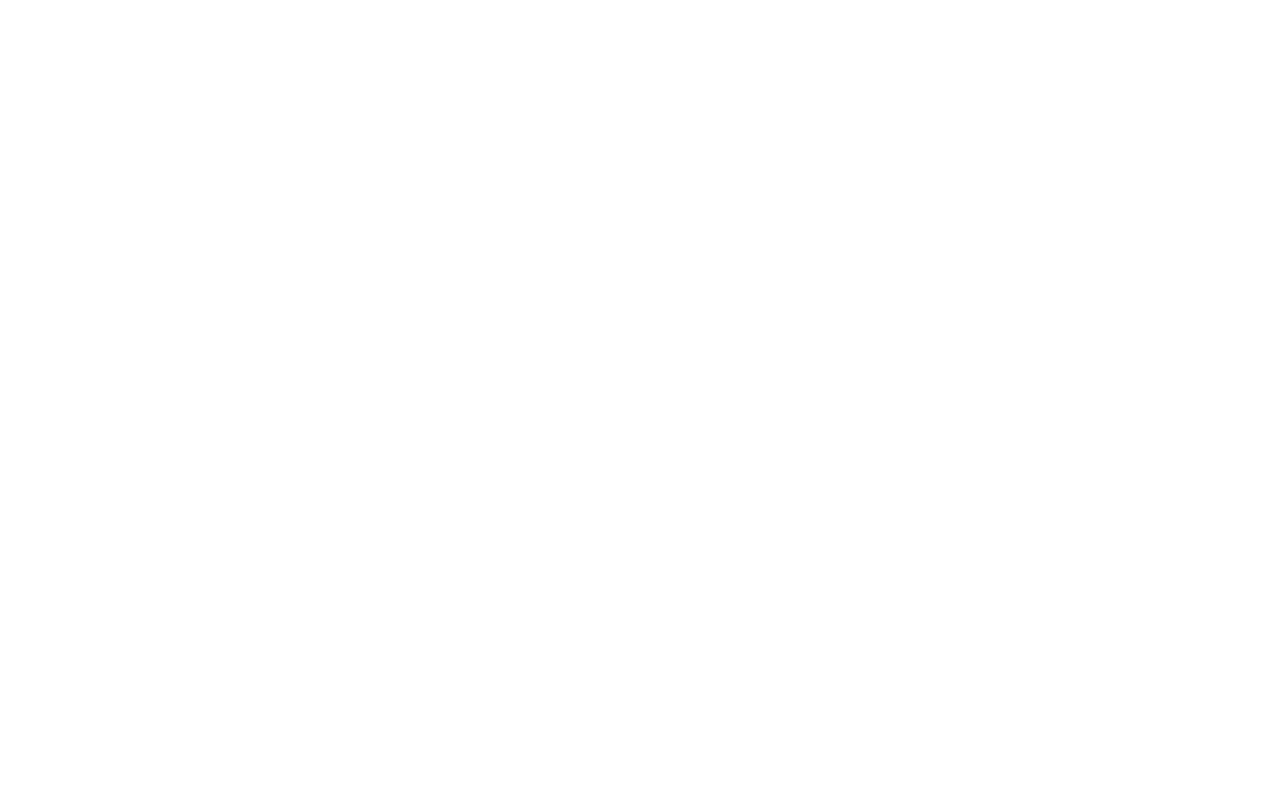
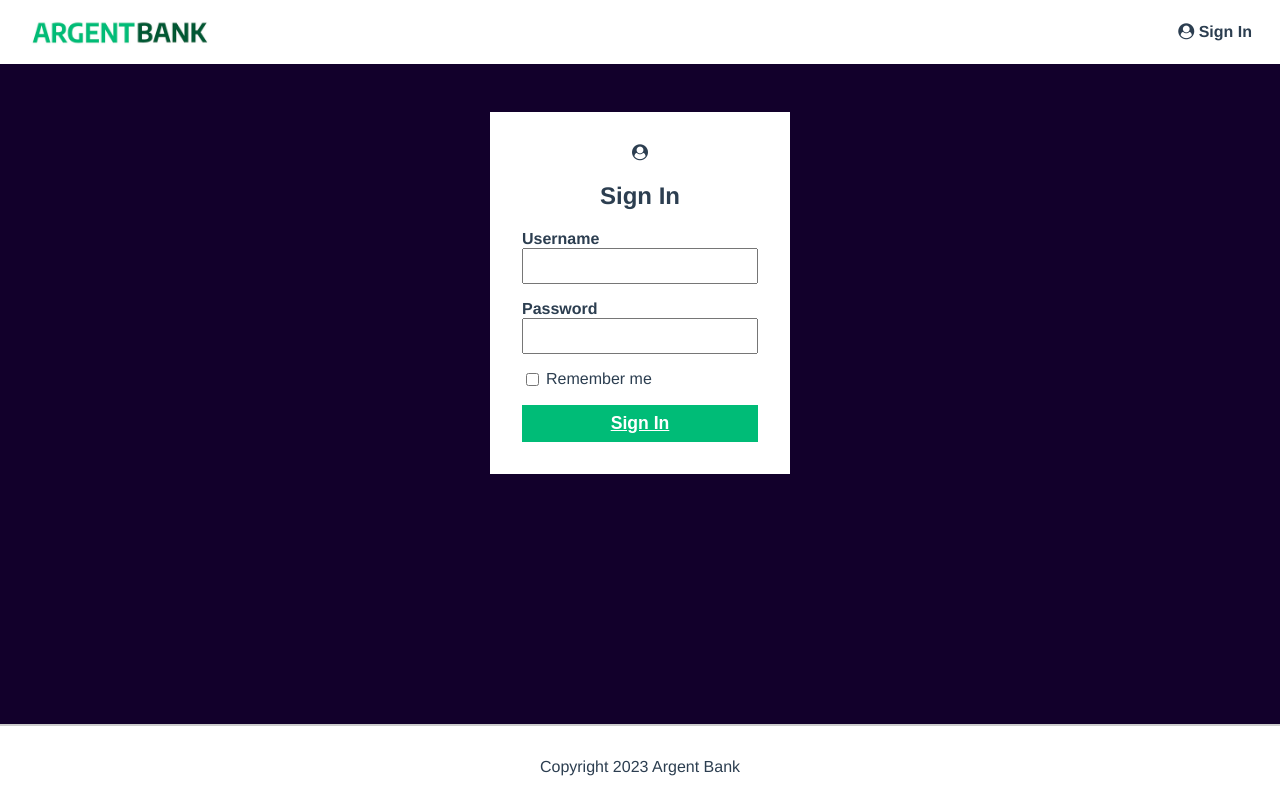
Before and after one commit to KevinLeFaucheur/project-13-bank-front, a React (Create React App) app: page /login in a window 1280 px wide. Before the commit this address had no page. Built offline with nearby package versions, Linux system fonts and the light colour scheme.

Commit message:
Renamed /signin to /login

```diff
--- a/src/App.js
+++ b/src/App.js
@@ -10,7 +10,7 @@
   return (
     <Routes>
       <Route path="/" element={<Home />} />
-      <Route path="/signin" element={<SignIn />} />
+      <Route path="/login" element={<SignIn />} />
       <Route path="/signup" element={<SignUp />} />
       <Route path="/user" element={<User />} >
         <Route path="accounts" element={<Accounts />} />
--- a/src/layout/Navbar.jsx
+++ b/src/layout/Navbar.jsx
@@ -61,7 +61,7 @@
       </Link>
       {!credentials ?
       <div>
-        <NavItem to='/signin'>
+        <NavItem to='/login'>
           <i className="fa fa-user-circle"></i>
           &nbsp;Sign In
         </NavItem>
--- a/src/pages/User.jsx
+++ b/src/pages/User.jsx
@@ -15,6 +15,6 @@
       <Footer />
     </>
     :
-    <Navigate to={'/signin'} state={{ message: 'Please log in!' }} />
+    <Navigate to={'/login'} state={{ message: 'Please log in!' }} />
   )
 }
```
